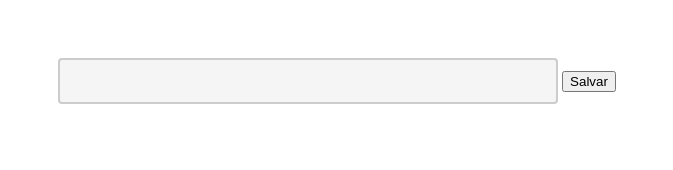
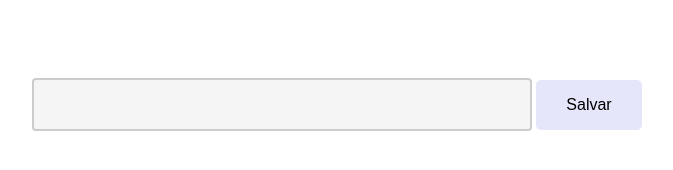
Before and after one commit to rogerio-stubs/todo-list, a plain HTML site: page index.html in a window 1280 px wide. Shown: the whole page, without its empty margins (303-976 px from the left). Drawn offline with Linux system fonts and the light colour scheme.

Commit message:
alterando css: button, input e output

```diff
--- a/index.html
+++ b/index.html
@@ -17,8 +17,4 @@
     </div>
     <script src="todo.js"></script>
 </body>
-</html>
-
-<!--
-    alterar button para submit
--->
+</html
--- a/styles.css
+++ b/styles.css
@@ -1,29 +1,40 @@
-.data-input,
-.data-output {
-    text-align: center;
+#app {
+    display: flex;
+    flex-direction: column;
+    padding-top: 70px;
+    align-items: center;
+    /*background-color: blue;*/
 }
 
-.data-input {
-    position: relative;
-    top: 50px;
-    left: 50hv;
-}
-
-input {
+.data-input input {
     box-sizing: border-box;
     border: 2px solid #ccc;
     border-radius: 4px;
-    font-size: 16px;
-    padding: 12px;
+    font-size: 15px;
+    padding: 16px;
     width: 500px;
-    text-align: center;
     background-color: whitesmoke;
 }
 
-.data-output {
-    position: relative;
-    top: 50px;
-    left: 50hv;
+.data-input button {
+    background-color: #E6E6FA;
+    color: black;
+    border: none;
+    border-radius: 5px;
+    text-align: center;
+    font-size: 16px;
+    padding: 16px 30px;
+}
+
+.data-input button:hover {
+    background-color:#4169E1;
+    color: whitesmoke;
+}
+
+ul {
+    background-color: #1E90FF;
+    width: 50%;
+    border-radius: 6px;
 }
 
 li {
@@ -32,12 +43,5 @@ li {
 
 a {
     text-decoration: none;
+    color: black
 }
-
-/*
-input
-deve ser colocado mais abaixo;
-mudar o tamanho da box
-estilizar o botão
-não pode incluir tarefas em branco
-*/
```
